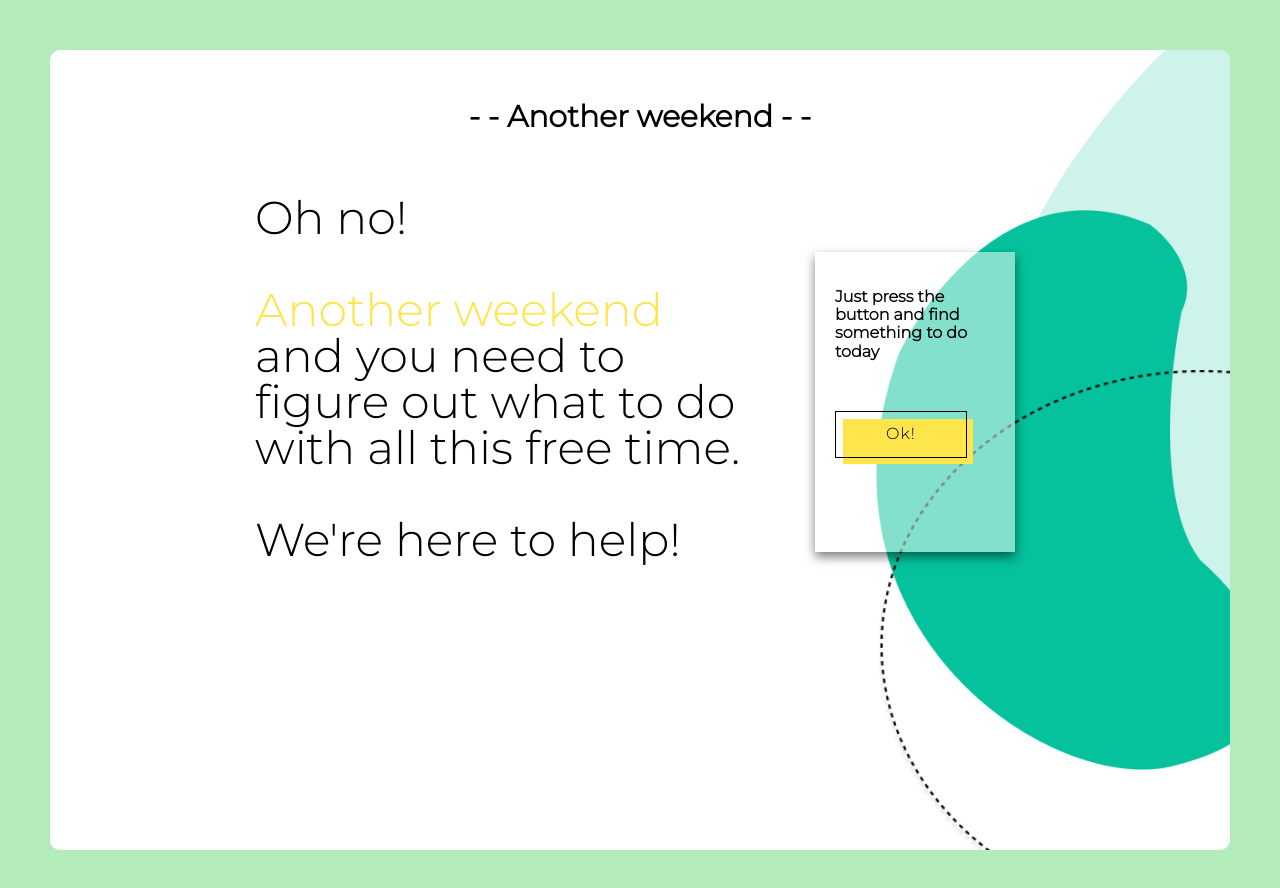
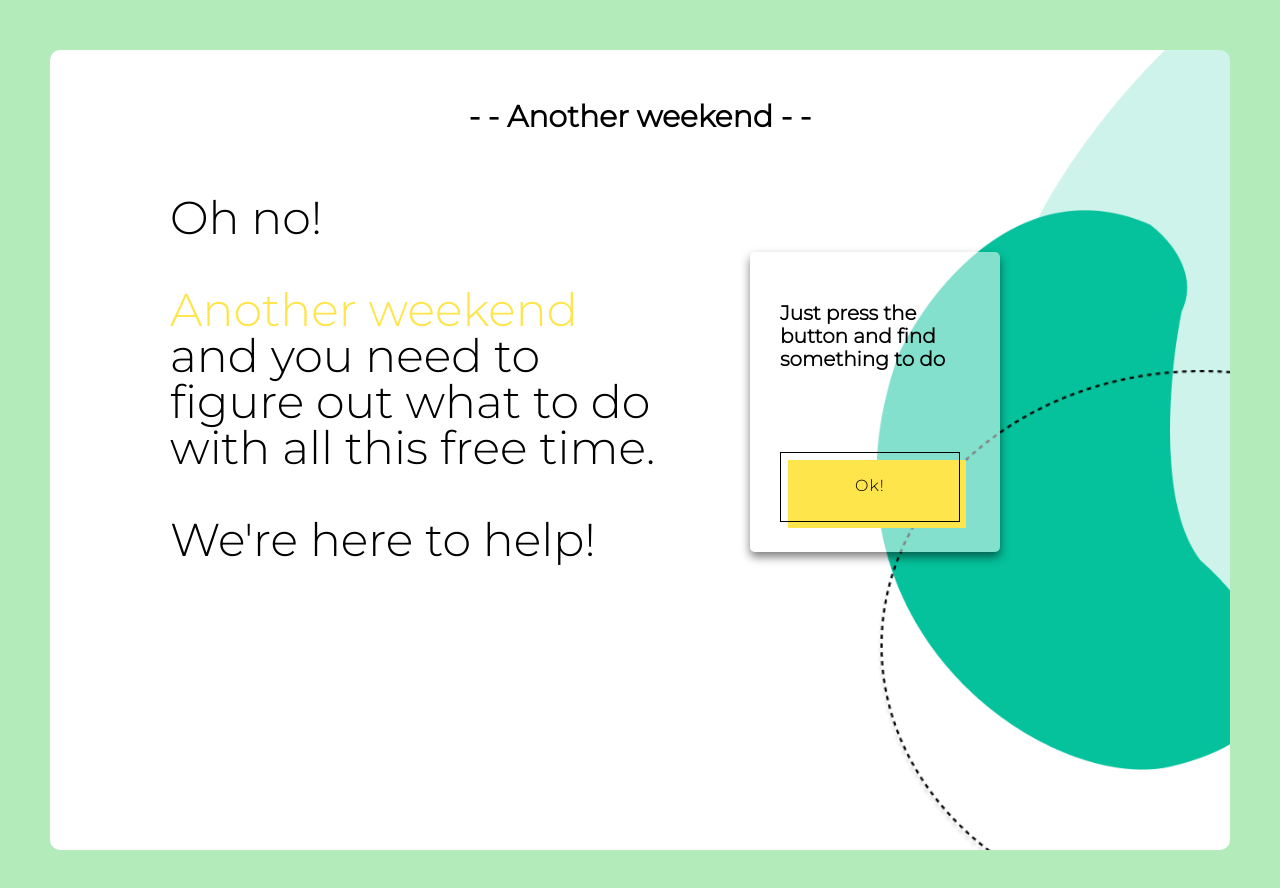
Before and after one commit to lizasilent/free-weekend, a website built with webpack: page index.html in a window 1280 px wide. Built offline with nearby package versions, Linux system fonts and the light colour scheme.

Commit message:
card form

```diff
--- a/index.html
+++ b/index.html
@@ -34,7 +34,7 @@
 
             <div class="card">
               <p class="card__quote">
-                Just press the button and find something to do today
+                Just press the button and find something to do
               </p>
 
                 <div class="loader loader_hidden"></div>
--- a/styles/index.css
+++ b/styles/index.css
@@ -13,7 +13,7 @@ a {
 .page {
   min-width: 320px;
   color: white;
-  font-family: 'Montserrat', sans-serif;
+  font-family: "Montserrat", sans-serif;
   padding: 50px;
   position: relative;
 }
@@ -34,27 +34,24 @@ a {
   background-size: contain;
   height: 70%;
   width: 100%;
-
 }
 
-.bg-image_1{
+.bg-image_1 {
   background-image: url(../images/Vector11.png);
   top: 0;
   right: -80%;
 }
 
-.bg-image_2{
+.bg-image_2 {
   background-image: url(../images/Vector32.png);
   top: 20%;
   right: -70%;
-
 }
 
-.bg-image_3{
+.bg-image_3 {
   background-image: url(../images/Ellipse113.png);
   top: 40%;
   right: -70%;
-
 }
 
 .header {
@@ -62,7 +59,6 @@ a {
   padding: 30px 50px;
   margin: 0 auto;
   text-align: center;
-
 }
 
 .header__heading {
@@ -71,19 +67,18 @@ a {
 }
 
 .template {
-  padding: 10px 10px;
+  padding: 10px 70px;
   display: flex;
   flex-direction: row;
-  justify-content: center;
+  justify-content: left;
 }
 
-.template__text{
+.template__text {
   color: black;
   font-size: 46px;
   width: 500px;
   line-height: 1;
-margin-right: 50px;
-
+  margin-right: 70px;
 }
 
 .template__text span {
@@ -95,26 +90,25 @@ margin-right: 50px;
 }
 
 .card {
-/* border-radius: 5px; */
-width: 200px;
+  border-radius: 5px;
+  width: 250px;
   min-height: 300px;
   background: rgb(255, 255, 255, 0.5);
   box-shadow: 0px 5px 10px 0px rgba(0, 0, 0, 0.5);
   margin: 10px;
-padding: 20px;
+  padding: 20px 30px;
+  z-index: 2;
+  align-content: center;
   align-self: center;
-z-index: 2;
 }
-
-
 
 .card__quote {
   color: black;
   font-weight: 900;
   margin-bottom: 30px;
+  min-height: 100px;
+  font-size: 20px;
 }
-
-
 
 .card__button {
   margin-top: 20px;
@@ -128,8 +122,9 @@ z-index: 2;
   position: relative;
   background-color: rgba(0, 0, 0, 0);
   user-select: none;
-  -webkit-user-select: none;
   touch-action: manipulation;
+  width: 180px;
+  height: 70px;
 }
 
 .card__button:after {
@@ -155,7 +150,6 @@ z-index: 2;
   }
 }
 
-
 .loader,
 .loader:after {
   border-radius: 50%;
@@ -163,14 +157,13 @@ z-index: 2;
   height: 5em;
 }
 .loader {
-
   margin: 60px auto;
   font-size: 10px;
   position: relative;
   text-indent: -9999em;
-  border-top: 1.1em solid rgba(255,229,76, 0.2);
-  border-right: 1.1em solid rgba(255,229,76, 0.2);
-  border-bottom: 1.1em solid rgba(255,229,76, 0.2);
+  border-top: 1.1em solid rgba(255, 229, 76, 0.2);
+  border-right: 1.1em solid rgba(255, 229, 76, 0.2);
+  border-bottom: 1.1em solid rgba(255, 229, 76, 0.2);
   border-left: 1.1em solid #ffe54c;
   -webkit-transform: translateZ(0);
   -ms-transform: translateZ(0);
```
Also changed, not shown: index.js (+8 -19 lines). Lines whose indentation alone changed are shown as unchanged.
